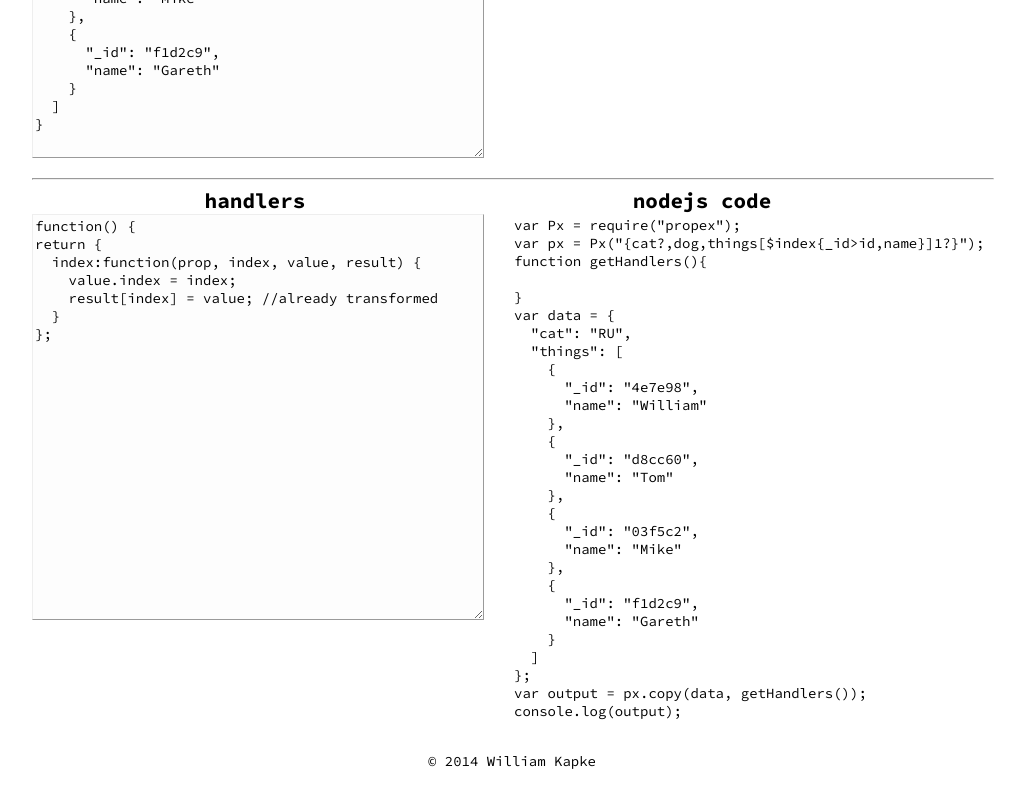
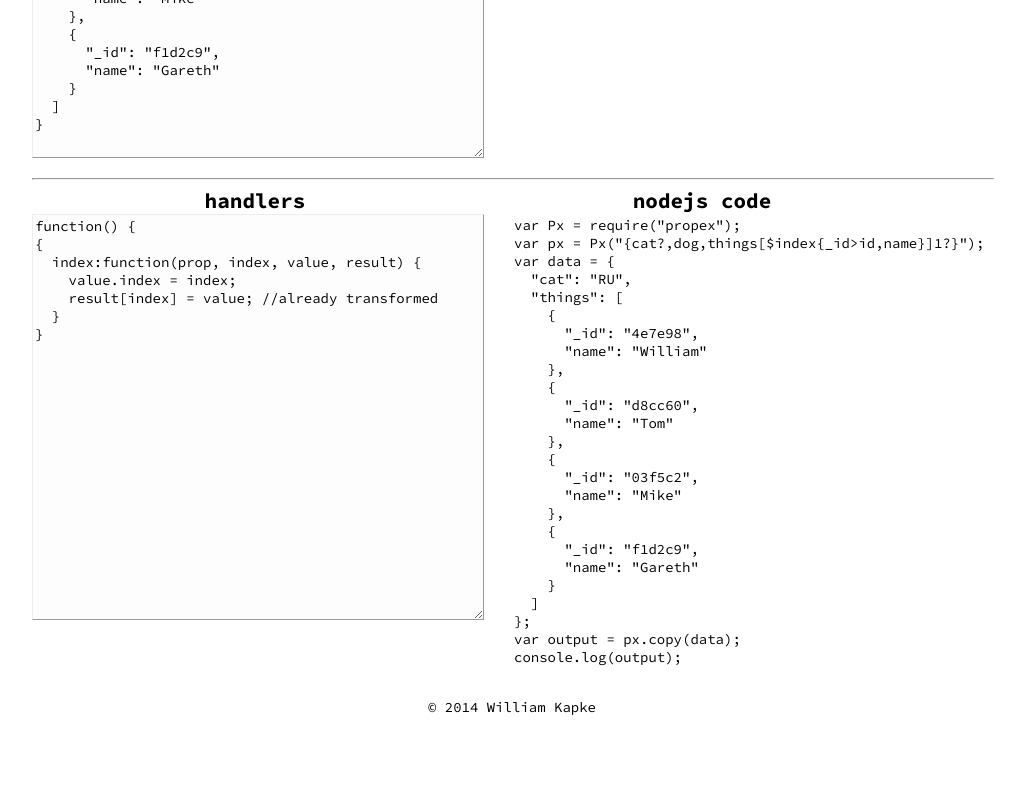
Before and after one commit to williamkapke/propex, a website: page index.html in a window 1280 px wide. Shown: the part 446-1246 px from the top of the page, without its empty margins (128-1141 px from the left). After the commit the page ends 1192 px from the top, so only its background shows below. Drawn offline with Linux system fonts and the light colour scheme.

Commit message:
example updates

```diff
--- a/index.html
+++ b/index.html
@@ -92,19 +92,19 @@
   }
   function getHandlers(){
     current_handlers = handlers.value;
-    try{ return Function(current_handlers)(); }
+    try{ return Function("return "+current_handlers)(); }
     catch(e){ }
   }
 
-  var _Px = require('propex');
-  function Px() {
+  var Px = require('propex');
+  function tryPx() {
     current_propex = input.value;
-    try{ return _Px(current_propex); }
+    try{ return Px(current_propex); }
     catch(e){ return e; }
   }
   function update(){
     if(current_propex === input.value && current_data === target.value && current_handlers === handlers.value) return;
-    var px = Px();
+    var px = tryPx();
     if(px instanceof Error)
       return output.innerHTML = px+"\nCharacter:'"+px.character+"'" +"\nIndex: "+px.position;
     var data = getData();
@@ -113,9 +113,8 @@
     code.innerHTML = [
       'var Px = require("propex");',
       'var px = Px("'+px+'");',
-      "function getHandlers(){\n  "+ (hndlrs? current_handlers.replace(/\n/g,'\n  ') : '')+"\n}",
       "var data = " + JSON.stringify(data,null,2)+";",
-      "var output = px.copy(data, getHandlers());",
+      "var output = px.copy(data"+(hndlrs? ", "+current_handlers : '')+");",
       "console.log(output);"
     ].join('\n');
     output.innerHTML = JSON.stringify(px.copy(data, hndlrs),grr,2).replace(/"\\u0000"/g,'undefined')
@@ -128,11 +127,11 @@
   }
   function populate(example) {
     input.value = example.px;
-    target.innerHTML = JSON.stringify(example.data, null, 2);
+    target.value = JSON.stringify(example.data, null, 2);
     if(example.handlers)
-      handlers.innerHTML = example.handlers.toString().replace("function () {\n","").replace(/\n[\s]+}$/,"").replace(/        /g,"");
+      handlers.value = example.handlers.toString().replace("function () {\n","").replace("return ","").replace(/\n[\s]+}$/,"").replace(/        /g,"");
     else
-      handlers.innerHTML = "";
+      handlers.value = "";
     update();
   }
 
@@ -142,20 +141,24 @@
       px: "{cat,dog,oops}",
       data:{
         "cat": "RU",
-        "dog": "fido"
+        "dog": "fido",
+        "fish": "scales",
+        "bird": "polly"
       }
     },
     optional: {
       description: "'?' lets properties be optional",
-      px: "{cat,dog,fish?}",
+      px: "{cat,dog,bunny?}",
       data:{
         "cat": "RU",
-        "dog": "fido"
+        "dog": "fido",
+        "fish": "scales",
+        "bird": "polly"
       }
     },
     array_rename: {
       description: "Use the '>' flag to rename properties",
-      px: "[{_id>id,name}]",
+      px: "[{_id>user_id,name}]",
       data:[
         { "_id": "4e7e98", "name": "William", "rank": 38 },
         { "_id": "d8cc60", "name": "Tom", "rank": 88 },
@@ -165,7 +168,7 @@
     },
     array_augment: {
       description: "Use a handler to add an index property",
-      px: "[$index{_id>id,name}]",
+      px: "[$index{_id>user_id,name}]",
       data:[
         { "_id": "4e7e98", "name": "William" },
         { "_id": "d8cc60", "name": "Tom" },
@@ -178,7 +181,7 @@
             value.index = index;
             result[index] = value;
           }
-        };
+        }
       }
     },
     array_map: {
@@ -195,7 +198,7 @@
           name:function(prop, index, value, result) {
             result.push(value.name);
           }
-        };
+        }
       }
     },
     array_slice: {
@@ -226,7 +229,7 @@
             value.index = index;
             result[index] = value; //already transformed
           }
-        };
+        }
       }
     }
   };
@@ -245,9 +248,10 @@
   window.addEventListener("hashchange", hashchange);
   example_list.addEventListener("click", function(e){
     var tr = e.target;
-    while(tr.tagName!=="TR" && tr!==document.body)
+    while(tr.tagName!=="TR") {
+      if(tr===document.body) return;
       tr = tr.parentNode;
-    console.log(tr);
+    }
     populate(examples[tr.id]);
   });
 
```
